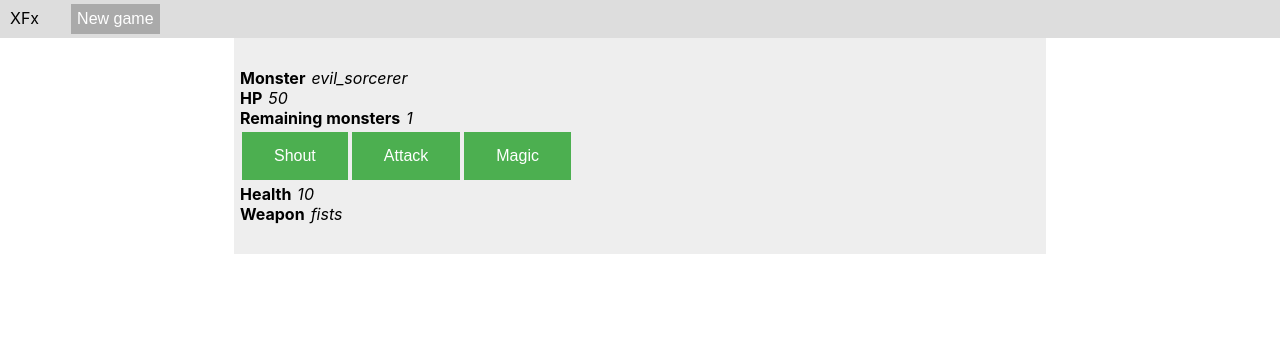
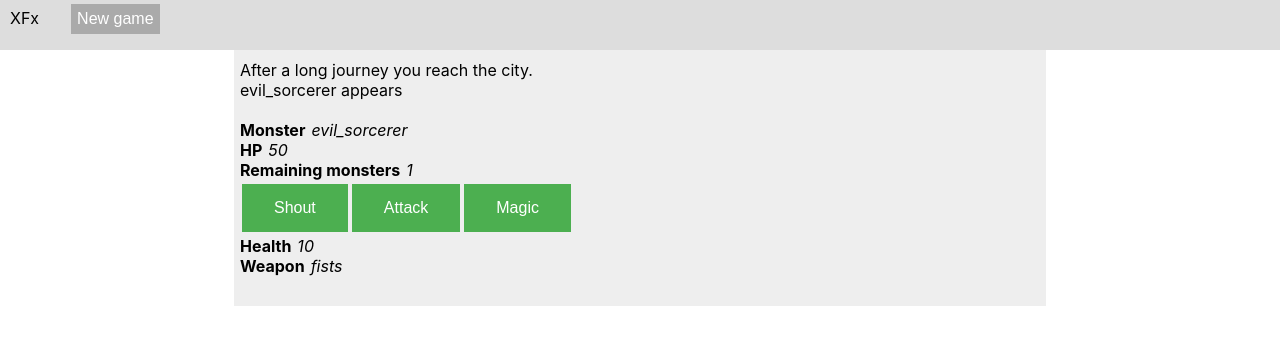
Before and after one commit to madeso/xfx.js, a React (Create React App) app: page / in a window 1280 px wide. Shown: the top 344 px of the page. Built offline with nearby package versions, Linux system fonts and the light colour scheme.

Commit message:
added chapters

```diff
--- a/src/App.tsx
+++ b/src/App.tsx
@@ -6,15 +6,40 @@ import * as game from './game'
 const Log = (props: {log: game.Log}) =>
 {
     return (
-        <div>
+        <div className="line">
             {props.log.message}
         </div>
     );
 }
 
-const MonsterFight = (props: { monster: game.Monster, player: game.Player, remainingMonsters: number, history: game.Log[],onAttack:()=>void}) => {
+const Chapter = (props: {chapter: game.Chapter}) =>
+{
+    return (
+        <div className="chapter">
+            {
+                props.chapter.messages.map((log, i) =>
+                {
+                    // Return the element. Also pass key
+                    return (<Log log={log}/>)
+                })
+            }
+        </div>
+    );
+}
+
+const MonsterFight = (props: { monster: game.Monster, player: game.Player, remainingMonsters: number, history: game.Chapter[],onAttack:()=>void}) => {
     return (
         <>
+            <div className="log">
+                {
+                    props.history.map((chapter, i) =>
+                    {
+                        console.log("Entered");
+                        // Return the element. Also pass key
+                        return (<Chapter chapter={chapter}/>)
+                    })
+                }
+            </div>
             <div id="monster_prop">
                 <div className="property">
                     <div className="key">Monster</div>
@@ -36,16 +61,6 @@ const MonsterFight = (props: { monster: game.Monster, player: game.Player, remai
                         {props.remainingMonsters.toString()}
                     </div>
                 </div>
-            </div>
-            <div className="log">
-                {
-                    props.history.map((log, i) =>
-                    {
-                        console.log("Entered");
-                        // Return the element. Also pass key
-                        return (<Log log={log}/>)
-                    })
-                }
             </div>
             <div className="actions">
                 <button>Shout</button>
--- a/src/app.css
+++ b/src/app.css
@@ -19,7 +19,7 @@ button
   max-width: 800px;
   margin: auto;
   position: relative;
-  padding-top: 30px;
+  padding-top: 60px;
   padding-bottom: 30px;
   padding-left: 6px;
   padding-right: 6px;
@@ -29,6 +29,13 @@ button
 {
     background-color: #ddd;
     display: block;
+    position: fixed;
+    top: 0px;
+    left: 0px;
+    width: 100%;
+    height: 50px;
+    z-index: 1;
+
 }
 
 #title
@@ -54,6 +61,11 @@ button
     display: block;
 }
 
+.chapter
+{
+    padding-bottom: 20px;
+}
+
 .key
 {
     font-weight: bold;
--- a/src/game/index.ts
+++ b/src/game/index.ts
@@ -191,6 +191,16 @@ export class Log
     }
 }
 
+export class Chapter
+{
+    messages: Log[];
+
+    constructor()
+    {
+        this.messages = [];
+    }
+}
+
 
 export class City
 {
@@ -222,7 +232,7 @@ export class State
     city: City;
     monster: null| Monster= null;
     monsters_remaining = 0;
-    history: Log[];
+    history: Chapter[];
 
     constructor(city: City)
     {
@@ -231,9 +241,18 @@ export class State
     }
 }
 
+const add_new_chapter = (state: State) =>
+{
+    state.history.push(new Chapter());
+}
+
 const log = (state: State, text: string) =>
 {
-    state.history.push(new Log(text));
+    if(state.history.length === 0)
+    {
+        add_new_chapter(state);
+    }
+    state.history[state.history.length-1].messages.push(new Log(text));
 }
 
 const enter_new_city = (state: State) =>
@@ -243,20 +262,28 @@ const enter_new_city = (state: State) =>
         return;
     }
 
+    add_new_chapter(state);
+    log(state, "After a long journey you reach the city.")
+
     state.monster = generate_enemy(state.player.level);
     state.monsters_remaining = random(10)
+    log(state, state.monster.name + " appears");
 };
 
 export const set_new_monster = (state: State) =>
 {
+    add_new_chapter(state);
+
     if(state.monsters_remaining > 0)
     {
         state.monster = generate_enemy(state.player.level);
         state.monsters_remaining -= 1;
+        log(state, state.monster.name + " appears");
     }
     else
     {
         state.monster = null;
+        log(state, "You enter the gate");
     }
 };
 
```
